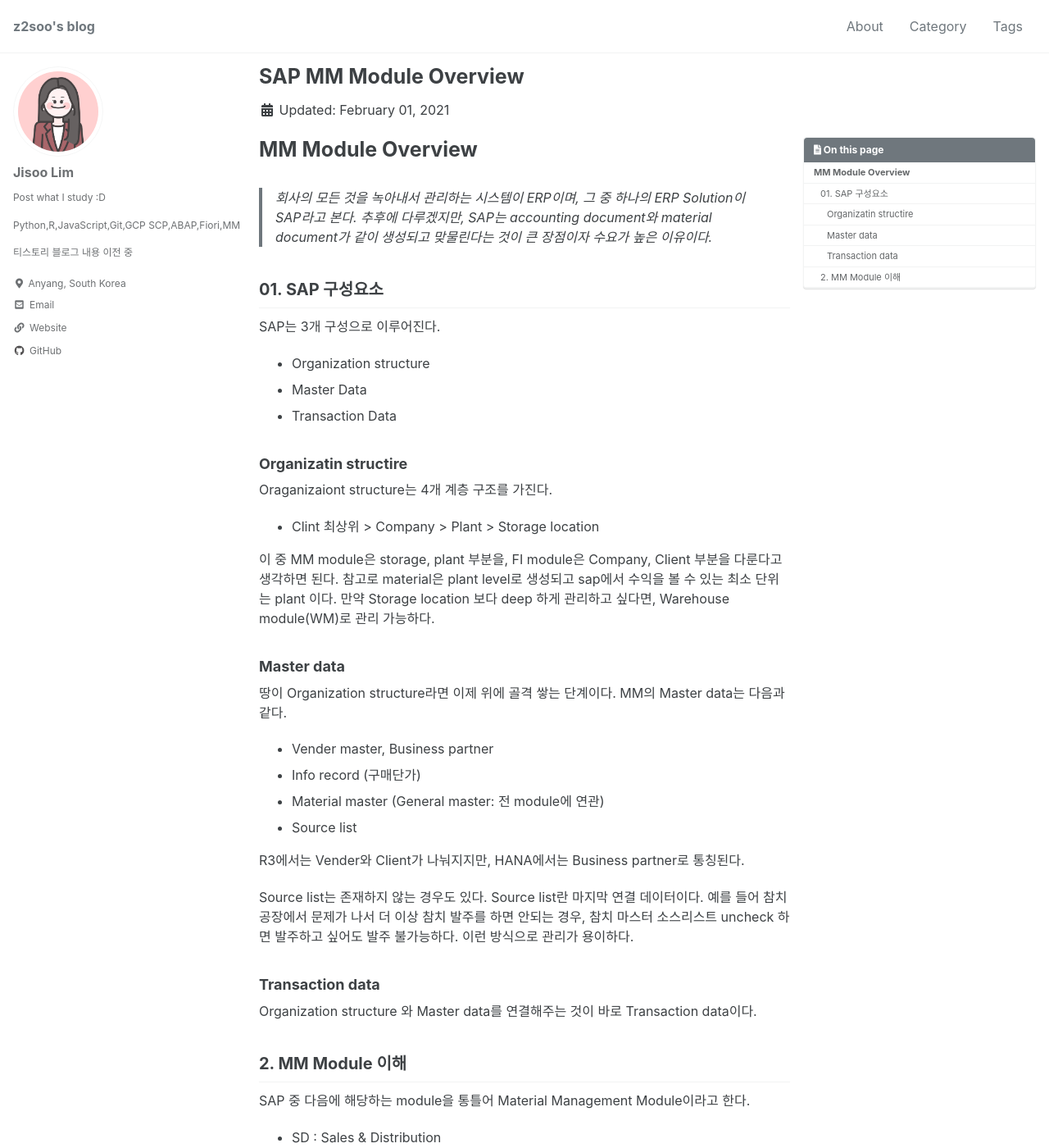
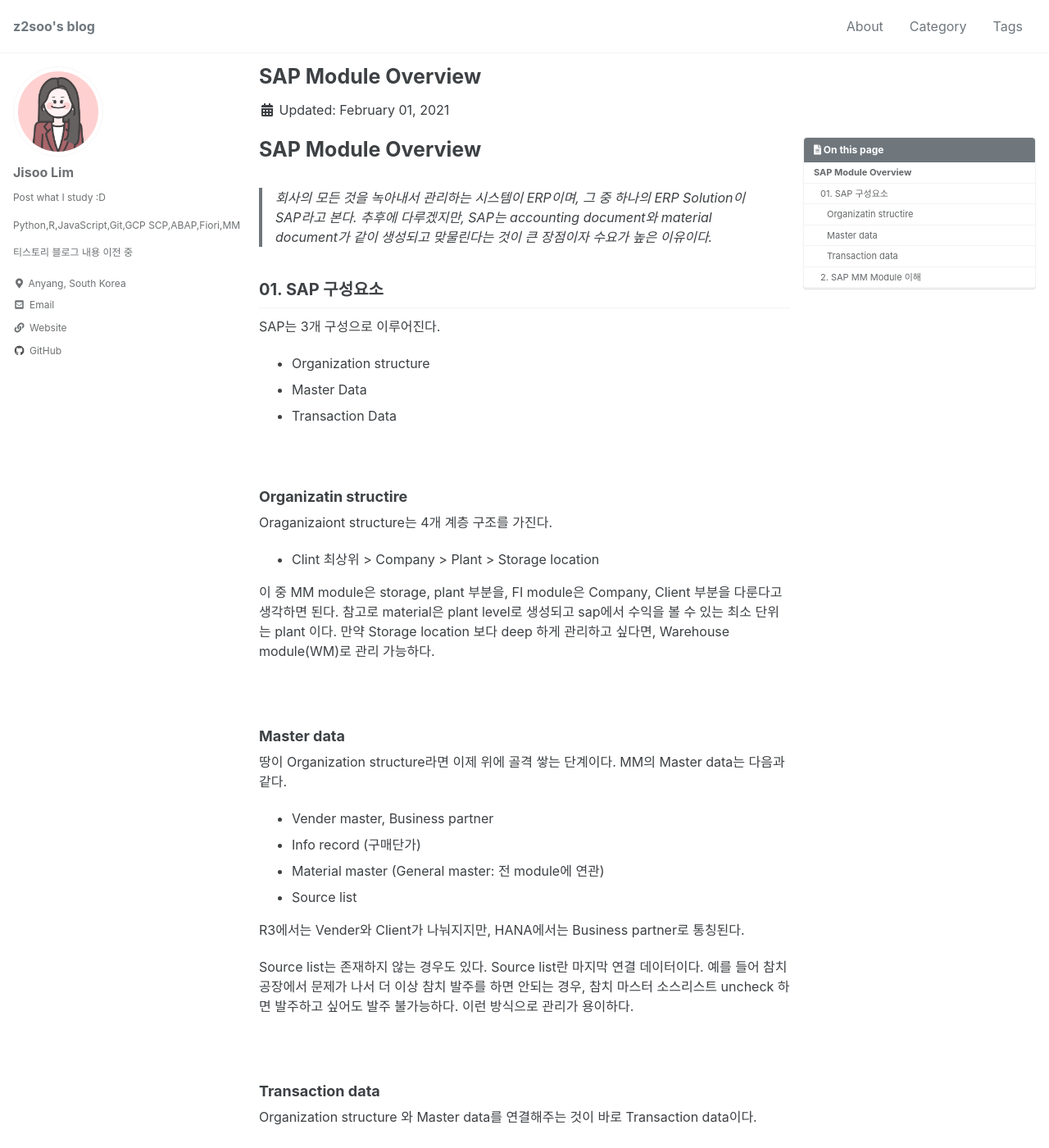
Before and after one commit to z2soo/z2soo.github.io, a Jekyll site: the page built from _posts/2021-02-01-SAP-MM-Module-Overview.md, in a window 1280 px wide and 1400 px high. Shown: the whole window at 82% size. Built offline with Jekyll 4.4.1, drawn with Linux system fonts in a browser that asks for light colours; cached includes are drawn as plain includes; some of the changed text lies outside the part shown.

```diff
--- a/_posts/2021-02-01-SAP-MM-Module-Overview.md
+++ b/_posts/2021-02-01-SAP-MM-Module-Overview.md
@@ -1,5 +1,5 @@
 ---
-title: "SAP MM Module Overview"
+title: "SAP Module Overview"
 categories:
   - MODULE
 tags:
@@ -10,7 +10,7 @@ tags:
 toc: true
 ---
 
-# MM Module Overview
+# SAP Module Overview
 
 > 회사의 모든 것을 녹아내서 관리하는 시스템이 ERP이며, 그 중 하나의 ERP Solution이 SAP라고 본다. 추후에 다루겠지만, SAP는 accounting document와 material document가 같이 생성되고 맞물린다는 것이 큰 장점이자 수요가 높은 이유이다.
 
@@ -25,7 +25,7 @@ SAP는 3개 구성으로 이루어진다.
 - Master Data
 - Transaction Data
 
-
+<Br>
 
 ### Organizatin structire
 
@@ -37,7 +37,7 @@ Oraganizaiont structure는 4개 계층 구조를 가진다.
 참고로 material은 plant level로 생성되고 sap에서 수익을 볼 수 있는 최소 단위는 plant 이다.
 만약 Storage location 보다 deep 하게 관리하고 싶다면, Warehouse module(WM)로 관리 가능하다.
 
-
+<br>
 
 ### Master data
 
@@ -54,17 +54,17 @@ R3에서는 Vender와 Client가 나눠지지만, HANA에서는 Business partner
 Source list는 존재하지 않는 경우도 있다.
 Source list란 마지막 연결 데이터이다. 예를 들어 참치 공장에서 문제가 나서 더 이상 참치 발주를 하면 안되는 경우, 참치 마스터 소스리스트 uncheck 하면 발주하고 싶어도 발주 불가능하다. 이런 방식으로 관리가 용이하다.
 
-
+<br>
 
 ### Transaction data
 
 Organization structure 와 Master data를 연결해주는 것이 바로 Transaction data이다.
 
+<br><br>
 
+## 2. SAP MM Module 이해
 
-## 2. MM Module 이해
-
-SAP 중 다음에 해당하는 module을 통틀어 Material Management Module이라고 한다.
+앞으로 살펴볼 SAP 물류 모듈은 다음과 같다.
 
 - SD  : Sales & Distribution
 - MM: Material Management
```
Also changed, not shown: _posts/2021-02-24-SAP-SD-Module-무상판매.md (line endings or trailing spaces).
